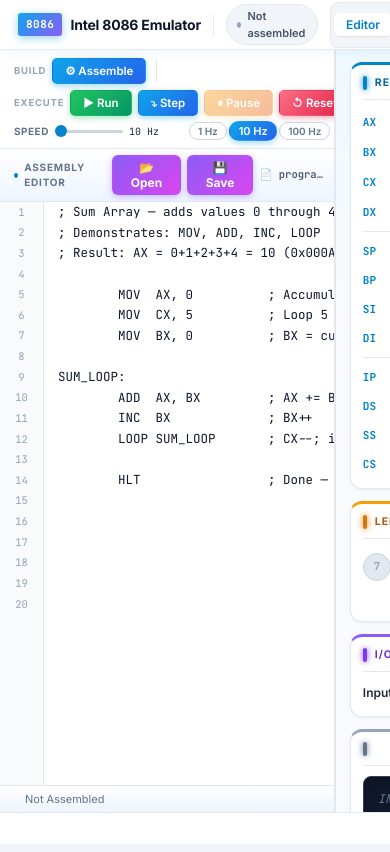
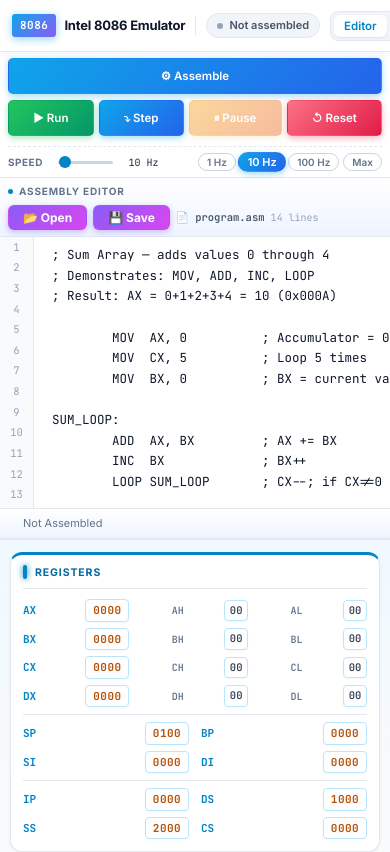
Before and after one commit to AP24110011314/Emulator_8086, a React (Vite) app: page / in a window 390 px wide. Shown: the top 852 px of the page. Built offline with nearby package versions, Linux system fonts and the light colour scheme.

Commit message:
Make UI fully mobile and tablet view friendly

```diff
--- a/src/index.css
+++ b/src/index.css
@@ -1668,3 +1668,358 @@ html, body, #root {
   letter-spacing: normal;
   font-size: 11.5px;
 }
+
+/* ═══════════════════════════════════════════════════════════════════════════
+   Mobile & Tablet Responsiveness (< 900px and < 600px)
+   Fluid, touch-friendly, scrollable layout for phones and tablets
+═══════════════════════════════════════════════════════════════════════════ */
+
+@media (max-width: 900px) {
+  html, body, #root {
+    height: auto;
+    min-height: 100%;
+    overflow-x: hidden;
+    overflow-y: auto;
+    -webkit-overflow-scrolling: touch;
+  }
+
+  .app {
+    display: flex;
+    flex-direction: column;
+    height: auto;
+    min-height: 100vh;
+    overflow-x: hidden;
+    overflow-y: visible;
+  }
+
+  /* Top Toolbar: horizontally scrollable so nothing is squashed or cut off */
+  .app-header {
+    height: 52px;
+    padding: 0 12px;
+    gap: 10px;
+    overflow-x: auto;
+    overflow-y: hidden;
+    white-space: nowrap;
+    -webkit-overflow-scrolling: touch;
+    scrollbar-width: none;
+    flex-shrink: 0;
+  }
+  .app-header::-webkit-scrollbar {
+    display: none;
+  }
+  .app-logo, .header-status, .header-nav, .header-right-controls {
+    flex-shrink: 0;
+  }
+
+  /* Main layout: vertical stack (editor on top, sidebar below) */
+  .app-main {
+    display: flex;
+    flex-direction: column;
+    height: auto;
+    min-height: 0;
+    overflow: visible;
+    grid-template-columns: none;
+  }
+
+  /* Left panel (Editor section) */
+  .left-panel {
+    display: flex;
+    flex-direction: column;
+    width: 100%;
+    height: auto;
+    border-right: none;
+    border-bottom: 2px solid var(--border);
+    overflow: visible;
+  }
+
+  .left-panel .panel {
+    height: 380px !important;
+    min-height: 300px;
+    flex: none !important;
+  }
+
+  .panel-body {
+    flex: 1;
+    min-height: 0;
+    height: calc(100% - 38px);
+    overflow: hidden;
+  }
+
+  .editor-container {
+    height: 100%;
+  }
+
+  /* Controls Bar: wrap cleanly into touch-friendly rows */
+  .controls-bar {
+    padding: 8px 12px;
+    gap: 8px;
+    justify-content: flex-start;
+  }
+  .controls-group {
+    display: flex;
+    align-items: center;
+    gap: 6px;
+    flex-wrap: wrap;
+  }
+  .controls-sep {
+    display: none;
+  }
+  .btn {
+    min-height: 36px;
+    padding: 6px 12px;
+    font-size: 12px;
+  }
+  .speed-control {
+    width: 100%;
+    margin-left: 0;
+    margin-top: 4px;
+    padding-top: 6px;
+    border-top: 1px dashed var(--border);
+    display: flex;
+    align-items: center;
+    justify-content: space-between;
+  }
+
+  /* Status Bar */
+  .status-bar {
+    padding: 6px 12px;
+    gap: 10px;
+    overflow-x: auto;
+    white-space: nowrap;
+    -webkit-overflow-scrolling: touch;
+    scrollbar-width: none;
+  }
+  .status-bar::-webkit-scrollbar {
+    display: none;
+  }
+  .status-item {
+    flex-shrink: 0;
+  }
+
+  /* Right panel (Registers, LEDs, Ports, Console) */
+  .right-panel {
+    width: 100%;
+    height: auto;
+    border-left: none;
+    overflow: visible;
+  }
+  .sidebar-container {
+    padding: 12px 10px;
+    gap: 12px;
+  }
+
+  /* CPU Details Grid */
+  .cpu-details-grid {
+    grid-template-columns: 1fr;
+    padding: 12px 12px 24px;
+    gap: 12px;
+  }
+
+  /* Sticky Help Footer */
+  .app-footer {
+    position: sticky;
+    bottom: 0;
+    background: var(--bg-toolbar);
+    border-top: 1px solid var(--border);
+    padding: 6px 14px;
+    height: 42px;
+    z-index: 90;
+    box-shadow: 0 -2px 8px rgba(0, 0, 0, 0.05);
+  }
+}
+
+@media (max-width: 600px) {
+  /* Ultra-compact header for mobile phones */
+  .logo-title {
+    font-size: 13px;
+  }
+  .sample-select {
+    max-width: 150px;
+    font-size: 11px;
+    padding: 4px 22px 4px 8px;
+  }
+  .header-nav-btn {
+    padding: 4px 10px;
+    font-size: 11.5px;
+  }
+
+  /* Touch controls optimization */
+  .controls-bar {
+    padding: 6px 8px;
+    gap: 6px;
+  }
+  .controls-group {
+    width: 100%;
+    gap: 5px;
+  }
+  .controls-group .btn {
+    flex: 1 1 auto;
+    min-width: 58px;
+    justify-content: center;
+    font-size: 11.5px;
+    padding: 7px 8px;
+  }
+  .controls-group-label {
+    display: none;
+  }
+  .speed-control {
+    gap: 6px;
+  }
+  .speed-slider {
+    width: 55px;
+  }
+
+  /* Editor sizing on small screens */
+  .left-panel .panel {
+    height: 330px !important;
+    min-height: 250px;
+  }
+  .editor-gutter {
+    width: 34px;
+    font-size: 11px;
+    padding-right: 4px;
+  }
+  .editor-textarea {
+    font-size: 12.5px;
+    padding: 8px 8px;
+  }
+  .panel-header {
+    padding: 6px 8px;
+    flex-wrap: wrap;
+    gap: 6px;
+  }
+  .file-name {
+    max-width: 90px;
+  }
+
+  /* Register layout on phones: compact & 2-column pointer/segment grid */
+  .reg-row-gp {
+    gap: 4px;
+    justify-content: space-between;
+  }
+  .reg-box-16 {
+    min-width: 44px;
+    font-size: 11px;
+    padding: 2px 4px;
+  }
+  .reg-box-8 {
+    min-width: 24px;
+    font-size: 10.5px;
+    padding: 2px 4px;
+  }
+  .reg-single-col {
+    display: grid;
+    grid-template-columns: repeat(2, 1fr);
+    gap: 6px 12px;
+  }
+  .reg-row-single {
+    justify-content: space-between;
+  }
+
+  /* Flags & LEDs on phones */
+  .flags-row {
+    grid-template-columns: repeat(6, 1fr);
+    gap: 3px;
+  }
+  .flag-tile {
+    padding: 4px 1px;
+  }
+  .flag-tile-name {
+    font-size: 8.5px;
+  }
+  .flag-tile-value {
+    font-size: 12px;
+  }
+  .led-row {
+    gap: 2px;
+  }
+  .led-circle {
+    width: 24px;
+    height: 24px;
+    font-size: 10px;
+  }
+  .led-labels {
+    font-size: 9px;
+  }
+
+  /* Console Output & Input on phones */
+  .output-body {
+    min-height: 180px;
+    max-height: 280px;
+    font-size: 12px;
+    padding: 10px 10px;
+  }
+  /* Prevent iOS Safari auto-zoom by setting input font-size to 16px */
+  .inline-console-input,
+  .io-input,
+  .goto-input {
+    font-size: 16px !important;
+  }
+  .inline-input-container {
+    padding: 8px 10px;
+  }
+  .inline-input-label {
+    font-size: 11px;
+  }
+
+  /* Memory section on phones */
+  .goto-controls-bar {
+    flex-wrap: wrap;
+    gap: 6px;
+    padding: 6px 8px;
+  }
+  .goto-input {
+    width: 64px;
+  }
+  .segment-select {
+    width: 100px;
+  }
+
+  /* CPU Details Toolbar on phones */
+  .cpu-details-toolbar {
+    padding: 8px 10px;
+    gap: 8px;
+    flex-wrap: wrap;
+  }
+  .cpu-details-sub {
+    display: none;
+  }
+
+  /* Help Modal on phones */
+  .help-modal {
+    width: 95vw;
+    max-height: 88vh;
+    border-radius: var(--radius-md);
+  }
+  .help-modal-header {
+    padding: 10px 12px;
+  }
+  .help-modal-title {
+    font-size: 12.5px;
+  }
+  .help-modal-body {
+    padding: 12px 14px;
+    gap: 12px;
+  }
+  .help-grid {
+    grid-template-columns: 1fr;
+    gap: 6px;
+  }
+  .help-flags-grid {
+    grid-template-columns: repeat(2, 1fr);
+    gap: 6px;
+  }
+}
+
+/* Touch device adjustments: eliminate sticky hover transforms on tap */
+@media (hover: none) {
+  .reg-box:hover,
+  .flag-tile:hover,
+  .led-circle:hover,
+  .mem-byte:hover,
+  .btn:not(:disabled):hover,
+  .btn-help-top:hover,
+  .chip:hover {
+    transform: none;
+  }
+}
```
